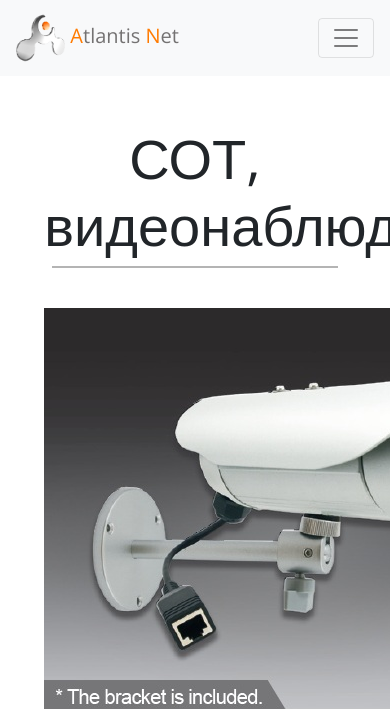
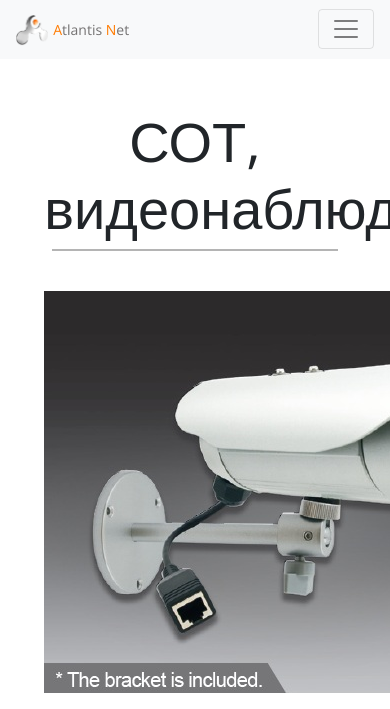
Before and after one commit to shllshckd/atlantis-net-website, a Flask app: page /cctv in a window 390 px wide; the page is wider, and only the part inside the window is pictured. Shown: the top 709 px of that part. Run offline with Flask 2, Linux system fonts and the light colour scheme; some libraries are stand-ins or nearby versions.

Commit message:
design changes

```diff
--- a/static/css/style.css
+++ b/static/css/style.css
@@ -325,6 +325,10 @@ figure {
       font-size: 4em;
       padding: 2rem;
   }
+  /* testing */
+  .spanOne, .spanTwo, .spanThree, .spanFour {
+    font-size: 100%;
+  }
 }
 
 @media (max-width: 768px) {
@@ -332,6 +336,10 @@ figure {
     width: 20%;
     height: 20%;
     /* padding-left: .5rem; */
+  }
+  /* testing */
+  .spanOne, .spanTwo, .spanThree, .spanFour {
+    font-size: 100%;
   }
 
   .carousel-caption {
@@ -366,10 +374,31 @@ figure {
   #slides .btn-lg {
     visibility: hidden;
   }
+  /* testing */
+  .logo{
+    width: 15%;
+    height: 15%;
+  }
 
+  .carousel-indicators {
+    display: none;
+  }
+
+  .spanOne, .spanTwo, .spanThree, .spanFour {
+    font-size: 80%;
+  }
 }
 
 @media (max-width: 576px) {
+  .logo{
+    width: 15%;
+    height: 15%;
+  }
+
+  .spanOne, .spanTwo, .spanThree, .spanFour {
+    font-size: 70%;
+  }
+
   .carousel-caption {
     top: 43%;
   }
@@ -399,7 +428,6 @@ figure {
     font-size: 2em;
     padding: .7rem;
   }
-
 }
 
 
--- a/templates/layout.html
+++ b/templates/layout.html
@@ -19,7 +19,7 @@
 
 <nav class="navbar navbar-expand-lg navbar-light bg-light sticky-top">
 	<a class="navbar-brand" href="{{ url_for('home') }}">
-	<img class="logo" src="{{ url_for('static', filename='img/logo-sm.png') }}"> <span style="color: rgb(255, 123, 0)">A</span><span style="color: rgb(116, 114, 114)">tlantis</span><span style="color: rgb(255, 123, 0)"> N</span><span style="color: rgb(116, 114, 114)">et</span></a>
+	<img class="logo" src="{{ url_for('static', filename='img/logo-sm.png') }}"> <span class="spanOne" style="color: rgb(255, 123, 0)">A</span><span class="spanTwo" style="color: rgb(116, 114, 114)">tlantis</span><span class="spanThree" style="color: rgb(255, 123, 0)"> N</span><span class="spanFour" style="color: rgb(116, 114, 114)">et</span></a>
 	<button class="navbar-toggler" type="button" data-toggle="collapse" data-target="#navbarNavDropdown" aria-controls="navbarNavDropdown" aria-expanded="false" aria-label="Toggle navigation">
 	  <span class="navbar-toggler-icon"></span>
 	</button>
```
